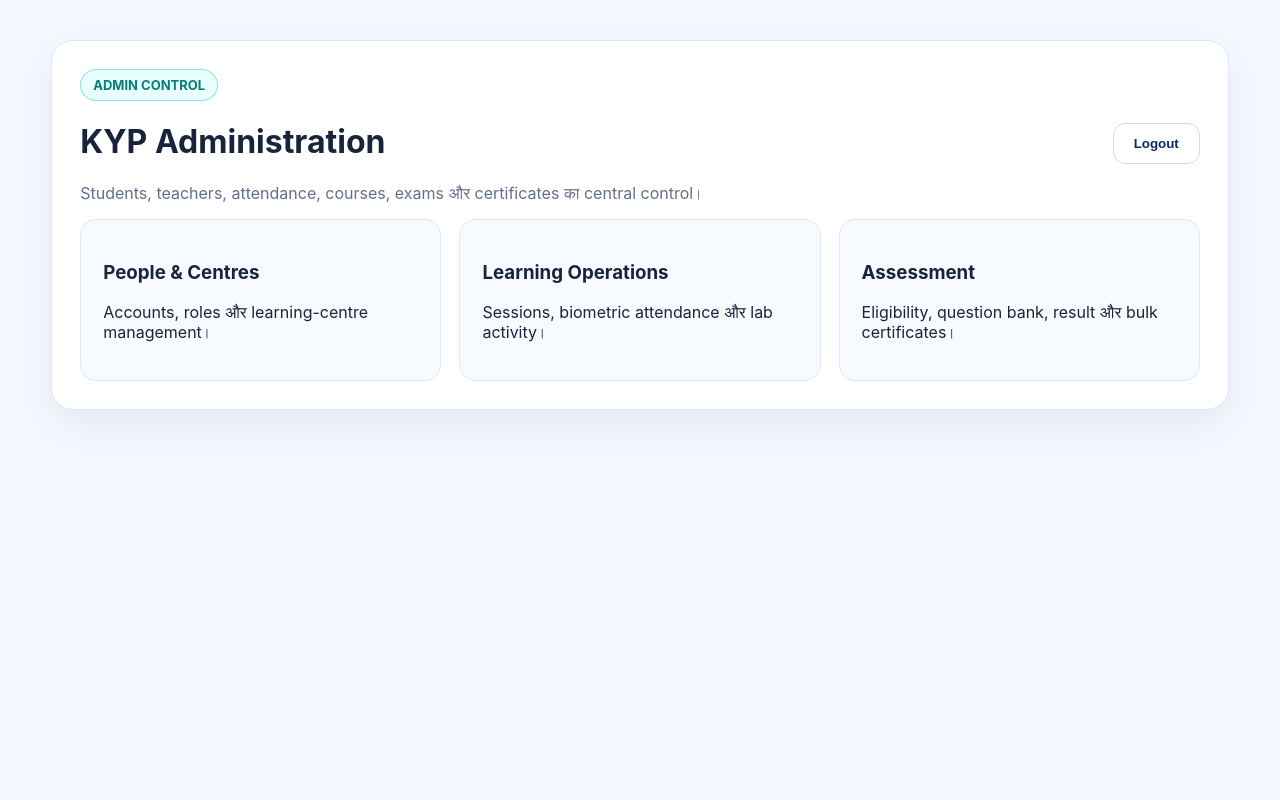
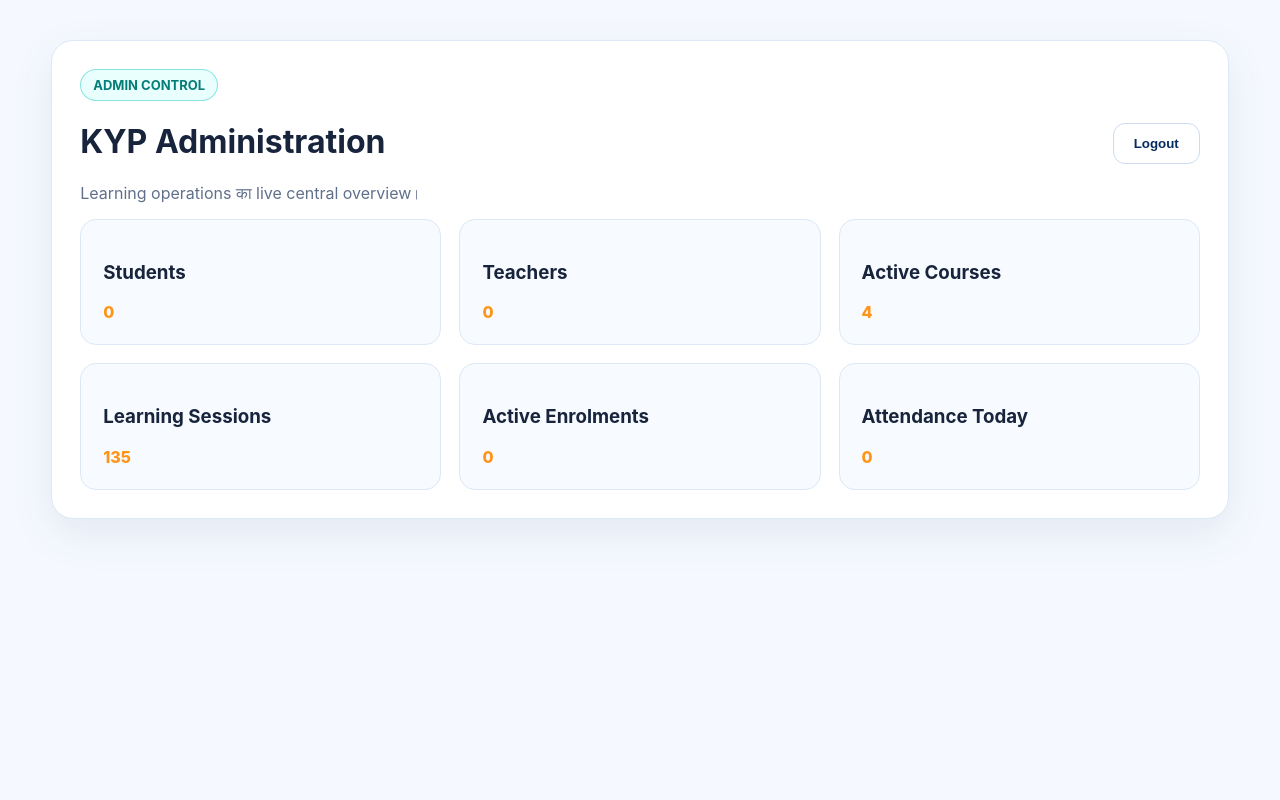
Before and after one commit to shekharnalanda/KYP, a Laravel app: page /admin in a window 1280 px wide. Run offline with Laravel 12, Linux system fonts and the light colour scheme; the visitor is signed in with stand-in values (Sample User, id 1); data comes from the database, SQL or seed files in the repository; data that the repository does not hold is empty.

Commit message:
feat: connect dashboards to KYP learning core

```diff
--- a/resources/views/panels/admin.blade.php
+++ b/resources/views/panels/admin.blade.php
@@ -1,5 +1,14 @@
 @extends('layouts.app')
 @section('title', 'Admin Dashboard | KYP')
 @section('body')
-<div class="panel-shell"><div class="container"><div class="panel"><div style="display:flex;justify-content:space-between;align-items:center;gap:18px"><div><span class="eyebrow" style="color:#057d78;background:#e8fffd">ADMIN CONTROL</span><h1>KYP Administration</h1><p style="color:var(--muted)">Students, teachers, attendance, courses, exams और certificates का central control।</p></div><form method="POST" action="{{ route('logout') }}">@csrf<button class="btn btn-light">Logout</button></form></div><div class="panel-grid"><div class="panel-card"><h3>People & Centres</h3><p>Accounts, roles और learning-centre management।</p></div><div class="panel-card"><h3>Learning Operations</h3><p>Sessions, biometric attendance और lab activity।</p></div><div class="panel-card"><h3>Assessment</h3><p>Eligibility, question bank, result और bulk certificates।</p></div></div></div></div></div>
+<div class="panel-shell"><div class="container"><div class="panel">
+<div style="display:flex;justify-content:space-between;align-items:center;gap:18px"><div><span class="eyebrow" style="color:#057d78;background:#e8fffd">ADMIN CONTROL</span><h1>KYP Administration</h1><p style="color:var(--muted)">Learning operations का live central overview।</p></div><form method="POST" action="{{ route('logout') }}">@csrf<button class="btn btn-light">Logout</button></form></div>
+<div class="panel-grid">
+<div class="panel-card"><h3>Students</h3><div class="metric">{{ $stats['students'] }}</div></div>
+<div class="panel-card"><h3>Teachers</h3><div class="metric">{{ $stats['teachers'] }}</div></div>
+<div class="panel-card"><h3>Active Courses</h3><div class="metric">{{ $stats['courses'] }}</div></div>
+<div class="panel-card"><h3>Learning Sessions</h3><div class="metric">{{ $stats['sessions'] }}</div></div>
+<div class="panel-card"><h3>Active Enrolments</h3><div class="metric">{{ $stats['enrollments'] }}</div></div>
+<div class="panel-card"><h3>Attendance Today</h3><div class="metric">{{ $stats['attendance_today'] }}</div></div>
+</div></div></div></div>
 @endsection
```
